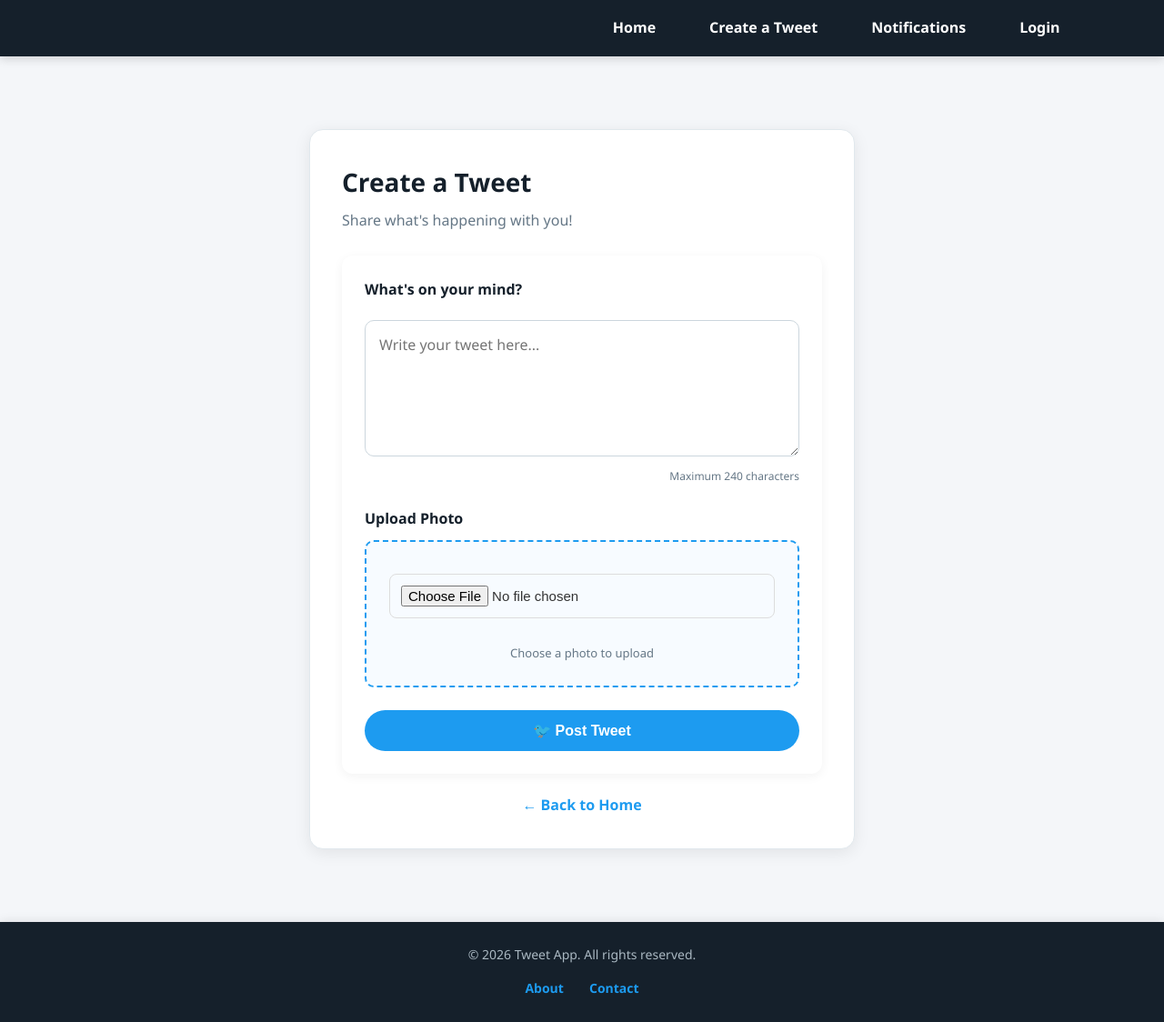
After one commit to piyushcodehubs/Tweet_app, a Django app: page /make-tweet/ in a window 1280 px wide. The commit adds this page. Shown: the whole page at 91% size. Run offline with Django 5.2, Linux system fonts and the light colour scheme; the visitor is signed in with stand-in values (Sample User, id 1).

Commit message:
add home page and create a tweet function

```diff
--- /dev/null
+++ b/static/css/base.css
@@ -0,0 +1,147 @@
+
+/* Reset CSS */
+* {
+    margin: 0;
+    padding: 0;
+    box-sizing: border-box;
+}
+
+body {
+    font-family: 'Segoe UI', Arial, sans-serif;
+    background-color: #f4f6f9;
+    color: #333;
+    line-height: 1.6;
+    min-height: 100vh;
+    display: flex;
+    flex-direction: column;
+}
+
+/* Navigation */
+nav {
+    background: #1d9bf0;
+    padding: 16px 8%;
+    display: flex;
+    justify-content: space-between;
+    align-items: center;
+    box-shadow: 0 2px 8px rgba(0,0,0,0.1);
+}
+
+nav a {
+    color: white;
+    text-decoration: none;
+    font-weight: 600;
+    margin: 0 12px;
+    transition: 0.3s;
+}
+
+nav a:hover {
+    color: #dff2ff;
+}
+
+/* Main Content */
+.main-content {
+    width: 90%;
+    max-width: 1000px;
+    margin: 35px auto;
+    flex: 1;
+}
+
+/* Headings */
+h1, h2, h3 {
+    color: #222;
+    margin-bottom: 18px;
+}
+
+/* Tweet Cards */
+.tweet-card {
+    background: white;
+    padding: 22px;
+    margin-bottom: 20px;
+    border-radius: 12px;
+    box-shadow: 0 3px 12px rgba(0,0,0,0.06);
+    border: 1px solid #e5e7eb;
+}
+
+.tweet-card p {
+    margin-bottom: 12px;
+}
+
+/* Buttons */
+button,
+.btn {
+    background: #1d9bf0;
+    color: white;
+    border: none;
+    padding: 10px 20px;
+    border-radius: 25px;
+    cursor: pointer;
+    font-size: 15px;
+    font-weight: 600;
+    text-decoration: none;
+    display: inline-block;
+    transition: 0.3s;
+}
+
+button:hover,
+.btn:hover {
+    background: #147ac0;
+    transform: translateY(-2px);
+}
+
+/* Forms */
+form {
+    background: white;
+    padding: 25px;
+    border-radius: 12px;
+    box-shadow: 0 3px 12px rgba(0,0,0,0.05);
+}
+
+input,
+textarea,
+select {
+    width: 100%;
+    padding: 12px;
+    margin: 10px 0 18px;
+    border: 1px solid #ddd;
+    border-radius: 8px;
+    font-size: 15px;
+    outline: none;
+}
+
+input:focus,
+textarea:focus,
+select:focus {
+    border-color: #1d9bf0;
+}
+
+/* Footer */
+footer {
+    background: #15202b;
+    color: white;
+    text-align: center;
+    padding: 20px;
+    margin-top: auto;
+}
+
+footer a {
+    color: #1d9bf0;
+    text-decoration: none;
+}
+
+/* Responsive Design */
+@media (max-width: 600px) {
+    nav {
+        flex-direction: column;
+        gap: 12px;
+        padding: 15px;
+    }
+
+    .main-content {
+        width: 95%;
+        margin: 20px auto;
+    }
+
+    .tweet-card {
+        padding: 15px;
+    }
+}
--- /dev/null
+++ b/static/css/footer.css
@@ -0,0 +1,50 @@
+
+/* Footer Styling */
+footer {
+    background: #15202b;
+    color: #ffffff;
+    padding: 25px 20px;
+    text-align: center;
+    margin-top: auto;
+    width: 100%;
+    box-shadow: 0 -2px 10px rgba(0, 0, 0, 0.08);
+}
+
+/* Footer Paragraph */
+footer p {
+    font-size: 14px;
+    color: #aab8c2;
+    margin-bottom: 12px;
+}
+
+/* Footer Links */
+footer a {
+    color: #1d9bf0;
+    text-decoration: none;
+    font-size: 14px;
+    font-weight: 600;
+    margin: 0 12px;
+    transition: color 0.3s ease;
+}
+
+/* Hover Effect */
+footer a:hover {
+    color: #ffffff;
+    text-decoration: underline;
+}
+
+/* Responsive Footer */
+@media (max-width: 600px) {
+    footer {
+        padding: 20px 10px;
+    }
+
+    footer p {
+        font-size: 12px;
+    }
+
+    footer a {
+        font-size: 13px;
+        margin: 0 8px;
+    }
+}
--- /dev/null
+++ b/static/css/make_tweet.css
@@ -0,0 +1,132 @@
+
+/* Main Container */
+.create-container {
+    width: 95%;
+    max-width: 600px;
+    margin: 45px auto;
+}
+
+/* Create Card */
+.create-card {
+    background: white;
+    padding: 35px;
+    border-radius: 15px;
+    box-shadow: 0 4px 18px rgba(0, 0, 0, 0.08);
+    border: 1px solid #e1e8ed;
+}
+
+/* Heading */
+.create-card h1 {
+    color: #15202b;
+    font-size: 28px;
+    margin-bottom: 8px;
+}
+
+.subtitle {
+    color: #657786;
+    margin-bottom: 25px;
+}
+
+/* Labels */
+.create-card label {
+    display: block;
+    font-weight: 600;
+    color: #15202b;
+    margin-bottom: 10px;
+}
+
+/* Textarea */
+.create-card textarea {
+    width: 100%;
+    height: 150px;
+    padding: 15px;
+    border: 1px solid #ccd6dd;
+    border-radius: 10px;
+    font-size: 16px;
+    font-family: inherit;
+    resize: vertical;
+    outline: none;
+    margin-bottom: 5px;
+}
+
+.create-card textarea:focus {
+    border-color: #1d9bf0;
+    box-shadow: 0 0 5px rgba(29, 155, 240, 0.2);
+}
+
+/* Character Count */
+.character-count {
+    text-align: right;
+    color: #657786;
+    font-size: 12px;
+    margin-bottom: 25px;
+}
+
+/* Upload Box */
+.upload-box {
+    border: 2px dashed #1d9bf0;
+    border-radius: 10px;
+    padding: 25px;
+    text-align: center;
+    margin-bottom: 25px;
+    background: #f7fbff;
+}
+
+.upload-box input {
+    width: 100%;
+    cursor: pointer;
+}
+
+.upload-box p {
+    color: #657786;
+    font-size: 13px;
+    margin-top: 10px;
+}
+
+/* Tweet Button */
+.tweet-btn {
+    width: 100%;
+    padding: 13px;
+    background: #1d9bf0;
+    color: white;
+    border: none;
+    border-radius: 25px;
+    font-size: 16px;
+    font-weight: bold;
+    cursor: pointer;
+    transition: 0.3s;
+}
+
+.tweet-btn:hover {
+    background: #147ac0;
+    transform: translateY(-2px);
+}
+
+/* Back Link */
+.back-link {
+    display: block;
+    text-align: center;
+    margin-top: 22px;
+    color: #1d9bf0;
+    text-decoration: none;
+    font-weight: 600;
+}
+
+.back-link:hover {
+    text-decoration: underline;
+}
+
+/* Responsive */
+@media (max-width: 600px) {
+    .create-container {
+        margin: 20px auto;
+    }
+
+    .create-card {
+        padding: 22px;
+    }
+
+    .create-card h1 {
+        font-size: 23px;
+    }
+}
--- /dev/null
+++ b/static/css/nav.css
@@ -0,0 +1,60 @@
+
+/* Navigation Bar */
+nav {
+    width: 100%;
+    background: #15202b;
+    padding: 18px 8%;
+    display: flex;
+    align-items: center;
+    justify-content: flex-end;
+    gap: 35px;
+    box-shadow: 0 3px 10px rgba(0, 0, 0, 0.15);
+    position: sticky;
+    top: 0;
+    z-index: 1000;
+}
+
+/* Navigation Links */
+nav a {
+    color: #ffffff;
+    text-decoration: none;
+    font-size: 16px;
+    font-weight: 600;
+    position: relative;
+    transition: color 0.3s ease;
+}
+
+/* Hover Effect */
+nav a:hover {
+    color: #1d9bf0;
+}
+
+/* Underline Animation */
+nav a::after {
+    content: "";
+    position: absolute;
+    width: 0;
+    height: 2px;
+    background: #1d9bf0;
+    bottom: -7px;
+    left: 0;
+    transition: width 0.3s ease;
+}
+
+nav a:hover::after {
+    width: 100%;
+}
+
+/* Responsive Design */
+@media (max-width: 600px) {
+    nav {
+        padding: 16px 12px;
+        justify-content: center;
+        gap: 18px;
+        flex-wrap: wrap;
+    }
+
+    nav a {
+        font-size: 14px;
+    }
+}
--- a/templates/base.html
+++ b/templates/base.html
@@ -1,17 +1,24 @@
+{% load static %}
 <!DOCTYPE html>
 <html>
 <head>
     <title>
         {% block title %}Tweet App{% endblock %}
     </title>
+    <link rel="stylesheet" href="{% static 'css/base.css' %}">
+    {% block extra_css %}
+    {% endblock %}
 </head>
 <body>
 
     {% include 'nav.html' %}
 
-    {% block content %}
-    {% endblock %}
+    <main class="main-content">
+        {% block content %}
+        {% endblock %}
+    </main>
 
     {% include 'footer.html' %}
+
 </body>
 </html>
--- a/templates/footer.html
+++ b/templates/footer.html
@@ -1,6 +1,12 @@
+{% load static %}
+
+{% block extra_css %}
+<link rel="stylesheet" href="{% static 'css/footer.css' %}">
+{% endblock %}
+
 <footer>
     <p>© 2026 Tweet App. All rights reserved.</p>
 
-    <a href="#">About</a>
+    <a href="{% url 'make_tweet' %}">About</a>
     <a href="#">Contact</a>
 </footer>
--- a/templates/nav.html
+++ b/templates/nav.html
@@ -1,7 +1,12 @@
+{% load static %}
+
+{% block extra_css %}
+<link rel="stylesheet" href="{% static 'css/nav.css' %}">
+{% endblock %}
+
 <nav>
-
     <a href="/">Home</a>
-    <a href="#">Profile</a>
+    <a href="{% url 'make_tweet' %}">Create a Tweet</a>
     <a href="#">Notifications</a>
     <a href="#">Login</a>
 </nav>
--- /dev/null
+++ b/tweet/templates/tweet/make_tweet.html
@@ -0,0 +1,62 @@
+{% extends 'base.html' %}
+{% load static %}
+
+{% block title %}Create Tweet | Tweet App{% endblock %}
+
+{% block extra_css %}
+<link rel="stylesheet" href="{% static 'css/make_tweet.css' %}">
+{% endblock %}
+
+{% block content %}
+
+<div class="create-container">
+
+    <div class="create-card">
+
+        <h1>Create a Tweet</h1>
+        <p class="subtitle">Share what's happening with you!</p>
+
+        <form method="POST" enctype="multipart/form-data">
+            {% csrf_token %}
+
+            <label for="text">What's on your mind?</label>
+
+            <textarea
+                name="text"
+                id="text"
+                placeholder="Write your tweet here..."
+                maxlength="240"
+                required
+            ></textarea>
+
+            <div class="character-count">
+                Maximum 240 characters
+            </div>
+
+            <label for="photo">Upload Photo</label>
+
+            <div class="upload-box">
+                <input
+                    type="file"
+                    name="photo"
+                    id="photo"
+                    accept="image/*"
+                >
+                <p>Choose a photo to upload</p>
+            </div>
+
+            <button type="submit" class="tweet-btn">
+                🐦 Post Tweet
+            </button>
+
+        </form>
+
+        <a href="{% url 'home' %}" class="back-link">
+            ← Back to Home
+        </a>
+
+    </div>
+
+</div>
+
+{% endblock %}
--- a/tweet/urls.py
+++ b/tweet/urls.py
@@ -3,6 +3,6 @@ from . import views
 
 urlpatterns = [
     path('', views.home, name="home"),
-    path('index/', views.index, name="index"),
+    path('make-tweet/', views.make_tweet, name="make_tweet"),
 
 ]
--- a/tweet/views.py
+++ b/tweet/views.py
@@ -1,8 +1,24 @@
-from django.shortcuts import render
-from django.http import HttpResponse
+from django.shortcuts import render, redirect
+from django.contrib.auth.decorators import login_required
+
+from .models import Tweet
 
 # Create your views here.
 def home(request):
-  return render (request,'tweet/home.html')
-def index(request):
-  return render (request,'tweet/index.html')
+  tweet = Tweet.objects.all().order_by('-created_at')
+  return render (request,'tweet/home.html',{'tweets':tweet})
+
+@login_required
+def make_tweet(request):
+  if request.method == 'POST':
+    text = request.POST.get('text')
+
+    photo = request.FILES.get('photo')
+
+    Tweet.objects.create(
+      user = request.user,
+      text = text,
+      photo = photo
+    )
+    return redirect('home')
+  return render(request,'tweet/make_tweet.html')
```
Also changed, not shown: static/css/home_page.css (added, +169 -0 lines), tweet/templates/tweet/home.html (+53 -3 lines), tweet/templates/tweet/index.html (deleted, +0 -8 lines).
